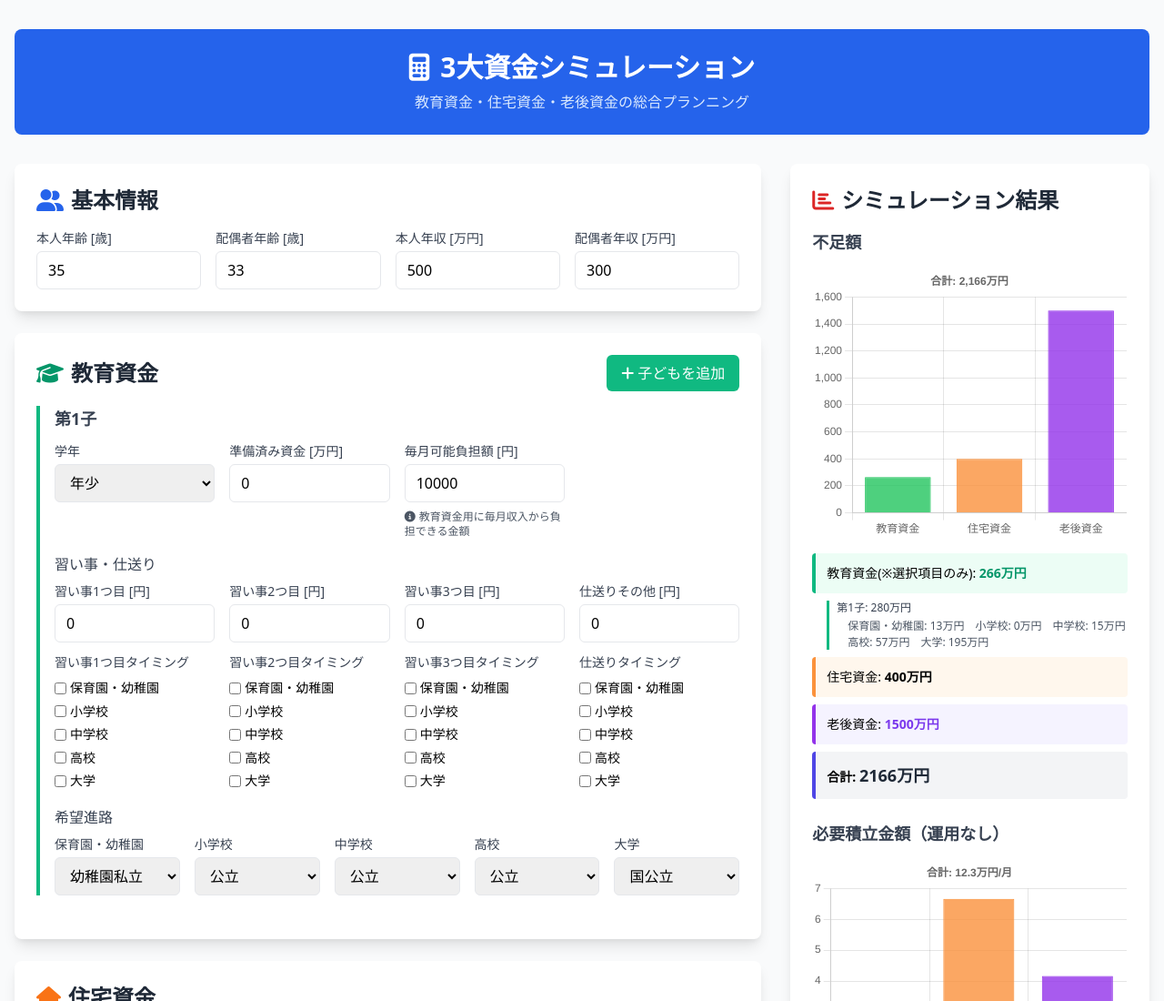
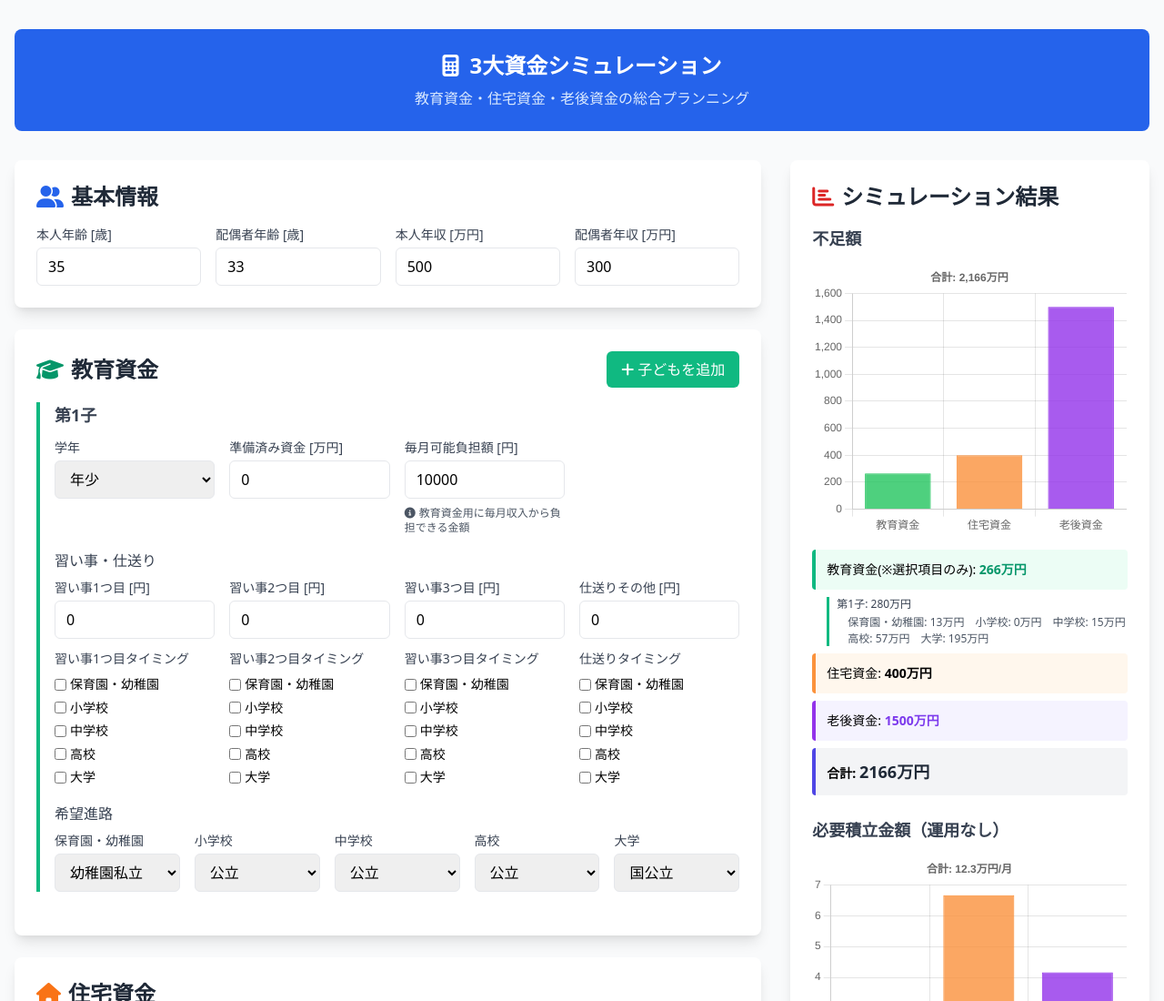
Before and after one commit to daisuke-fp/analysis, a plain HTML site: page simulation_three_major_life_expenses.html in a window 1280 px wide. Shown: the top 1100 px of the page at 91% size. Drawn offline with nearby package versions, Linux system fonts and the light colour scheme.

Commit message:
3大資金タイトル文字サイズ変更

```diff
--- a/simulation_three_major_life_expenses.html
+++ b/simulation_three_major_life_expenses.html
@@ -24,7 +24,7 @@
 <body class="bg-gray-50 font-sans">
 <div class="container mx-auto px-4 max-w-7xl pt-8">
   <header class="bg-blue-600 text-white py-6 mb-8 rounded-lg">
-    <h1 class="text-3xl font-bold text-center flex items-center justify-center">
+    <h1 class="text-2xl font-bold text-center flex items-center justify-center">
       <i class="fas fa-calculator mr-3"></i>3大資金シミュレーション
     </h1>
     <p class="text-center text-blue-100 mt-2">教育資金・住宅資金・老後資金の総合プランニング</p>
```
